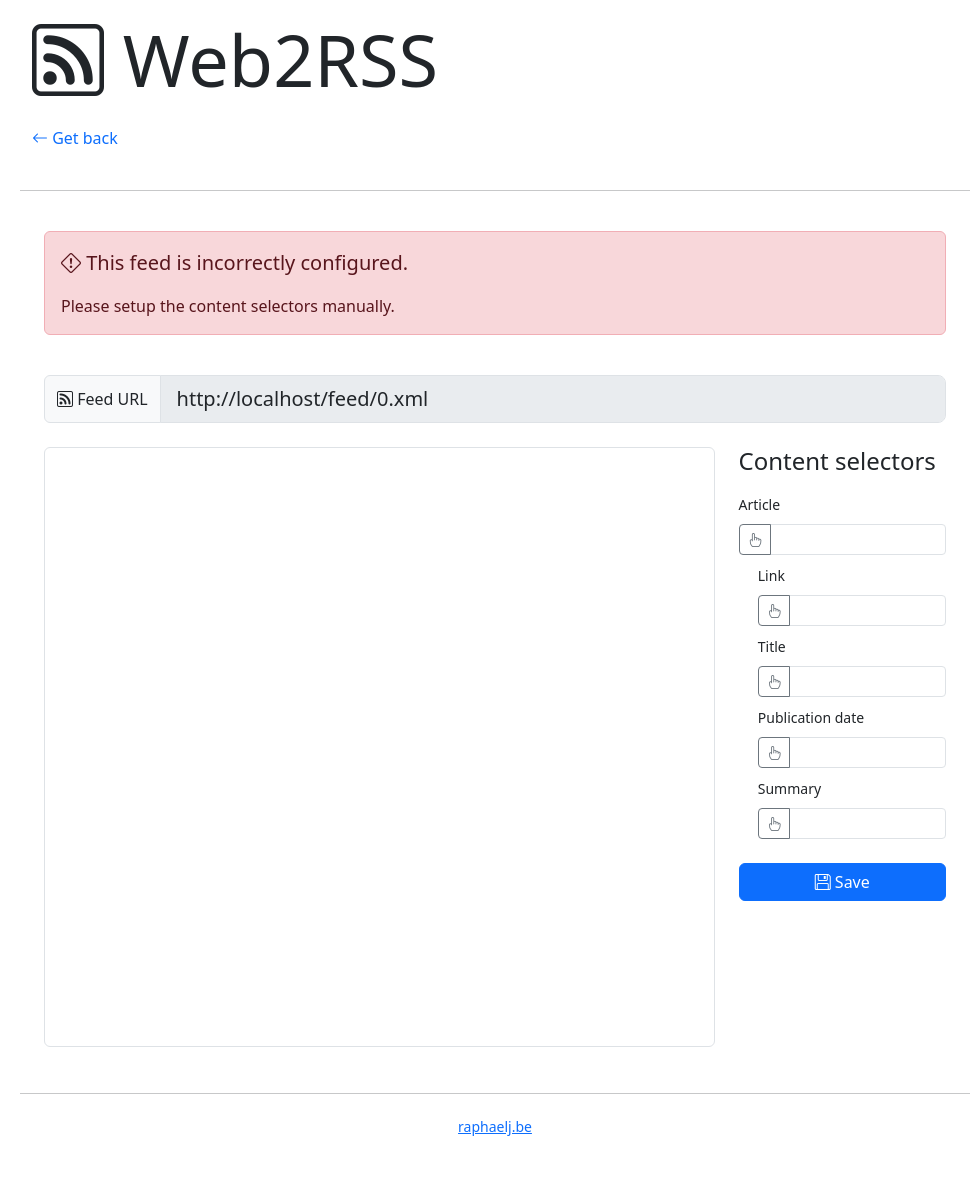
After one commit to RaphaelJ/web2rss, a Flask app: template src/web2rss/templates/feed/settings.html in a window 1280 px wide. The commit adds this page. Shown: the whole page, without its empty margins (145-1122 px from the left). Run offline with Flask 3, Linux system fonts and the light colour scheme; the template is opened without the code that fills it, so the values that code supplies are empty; parts of the project's set-up code (start-up, migrations or seed data) failed here and were passed over; some libraries are stand-ins or nearby versions.

Commit message:
Allows feed DOM selectors to be modified manually.

```diff
--- a/src/web2rss/templates/base.html
+++ b/src/web2rss/templates/base.html
@@ -25,18 +25,18 @@
     <body>
         <div class="container">
             <div class="row mb-5">
-                <div class="col col-md-10 offset-md-1">
+                <div class="col col-lg-10 offset-lg-1">
                     <div class="row row-gap-3 justify-content-center">
                         <div class="col-12 mt-3 text-center text-md-start">
-                            <h1 class="display-2">{% block content_title %}{% endblock %}</h1>
+                            <h1 class="display-2"><i class="bi bi-rss"></i> Web2RSS</h1>
                             {% block content_subtitle %}{% endblock %}
                         </div>
 
-                        <hr class="my-4">
+                        <hr class="mt-2 mb-4">
 
                         {% block content %}{% endblock %}
 
-                        <hr class="my-4">
+                        <hr class="mt-4 mb-1">
 
                         <p class="text-center">
                             <small class="text-body-secondary">
--- /dev/null
+++ b/src/web2rss/templates/feed/settings.html
@@ -0,0 +1,153 @@
+{% extends "base.html" %}
+
+{% block page_title %}{{ feed.page_title|truncate(64) }}{% endblock %}
+
+{% block content_subtitle %}
+<p class="lead text-truncate">{{ feed.page_title }}</p>
+
+<p>
+    <a
+        href="{{ url_for('index') }}"
+        class="link-underline link-underline-opacity-0 link-underline-opacity-100-hover">
+        <i class="bi bi-arrow-left"></i>
+        Get back
+    </a>
+</p>
+{% endblock %}
+
+{% block content %}
+<div class="row row-gap-4">
+
+{% if not feed.has_required_selectors() %}
+    <div class="col-12">
+        <div class="alert alert-danger">
+            <p class="lead">
+                <i class="bi bi-exclamation-diamond"></i>
+                This feed is incorrectly configured.
+            </p>
+            Please setup the content selectors manually.
+        </div>
+    </div>
+{% endif %}
+
+    <div class="col-12">
+        <div class="col input-group">
+            <span class="input-group-text">
+                <i class="bi bi-rss"></i>&nbsp;Feed URL
+            </span>
+            <input
+                type="text"
+                class="form-control form-control-lg"
+                value="{{ url_for('feed_xml', id=feed.id, _external=True) }}"
+                {% if not feed.has_required_selectors() %}
+                    disabled
+                {% endif %}
+                onfocus="this.select()">
+        </div>
+    </div>
+
+    <div class="col-lg-9">
+        <iframe
+            title="{{ feed.page_title|escape }}"
+            style="
+                width: 100%;
+                height: 600px;
+                border: var(--bs-border-width) solid var(--bs-border-color);
+                border-radius: var(--bs-border-radius);"
+            src="{{ feed.url }}">
+        </iframe>
+    </div>
+
+    <div class="col-lg-3">
+        <form
+            action="{{ url_for('feed_settings', id=feed.id) }}"
+            method="POST"
+            class="row row-gap-2">
+            <h4>Content selectors</h4>
+
+            <div class="col-12">
+                <label for="article-selector" class="form-label"><small>Article</small></label>
+                <div class="input-group input-group-sm">
+                    <button class="btn btn-dm btn-outline-secondary" type="button">
+                        <i class="bi bi-hand-index"></i>
+                    </button>
+                    <input
+                        type="text"
+                        class="form-control form-control-sm"
+                        id="article-selector"
+                        name="article_selector"
+                        value="{{ feed.article_selector|default('') }}">
+                </div>
+            </div>
+
+            <div class="offset-1 col-11">
+                <label for="url-selector" class="form-label"><small>Link</small></label>
+                <div class="input-group input-group-sm">
+                    <button class="btn btn-dm btn-outline-secondary" type="button">
+                        <i class="bi bi-hand-index"></i>
+                    </button>
+                    <input
+                        type="text"
+                        class="form-control form-control-sm"
+                        id="url-selector"
+                        name="url_selector"
+                        value="{{ feed.url_selector|default('') }}">
+                </div>
+            </div>
+
+            <div class="offset-1 col-11">
+                <label for="title-selector" class="form-label"><small>Title</small></label>
+                <div class="input-group input-group-sm">
+                    <button class="btn btn-dm btn-outline-secondary" type="button">
+                        <i class="bi bi-hand-index"></i>
+                    </button>
+                    <input
+                        type="text"
+                        class="form-control form-control-sm"
+                        id="title-selector"
+                        name="title_selector"
+                        value="{{ feed.title_selector|default('') }}">
+                </div>
+            </div>
+
+            <div class="offset-1 col-11">
+                <label for="date-selector" class="form-label">
+                    <small>Publication date</small>
+                </label>
+                <div class="input-group input-group-sm">
+                    <button class="btn btn-dm btn-outline-secondary" type="button">
+                        <i class="bi bi-hand-index"></i>
+                    </button>
+                    <input
+                        type="text"
+                        class="form-control form-control-sm"
+                        id="date-selector"
+                        name="date_selector"
+                        value="{{ feed.date_selector|default('') }}">
+                </div>
+            </div>
+            <div class="offset-1 col-11">
+                <label for="summary-selector" class="form-label"><small>Summary</small></label>
+                <div class="input-group input-group-sm">
+                    <button class="btn btn-dm btn-outline-secondary" type="button">
+                        <i class="bi bi-hand-index"></i>
+                    </button>
+                    <input
+                        type="text"
+                        class="form-control form-control-sm"
+                        id="summary-selector"
+                        name="summary_selector"
+                        value="{{ feed.summary_selector|default('') }}">
+                </div>
+            </div>
+
+            <div class="col-12 mt-3 d-grid">
+                <button type="submit" class="btn btn-primary">
+                    <i class="bi bi-floppy"></i>
+                    Save
+                </button>
+            </div>
+        </form>
+    </div>
+</div>
+{% endblock %}
```
Also changed, not shown: src/web2rss/feed_utils.py (+21 -12 lines), src/web2rss/forms.py (+12 -3 lines), src/web2rss/models.py (+8 -0 lines), src/web2rss/prompts/guess_selectors.md (+3 -1 lines), src/web2rss/templates/index.html (+16 -7 lines), src/web2rss/views.py (+29 -4 lines).
